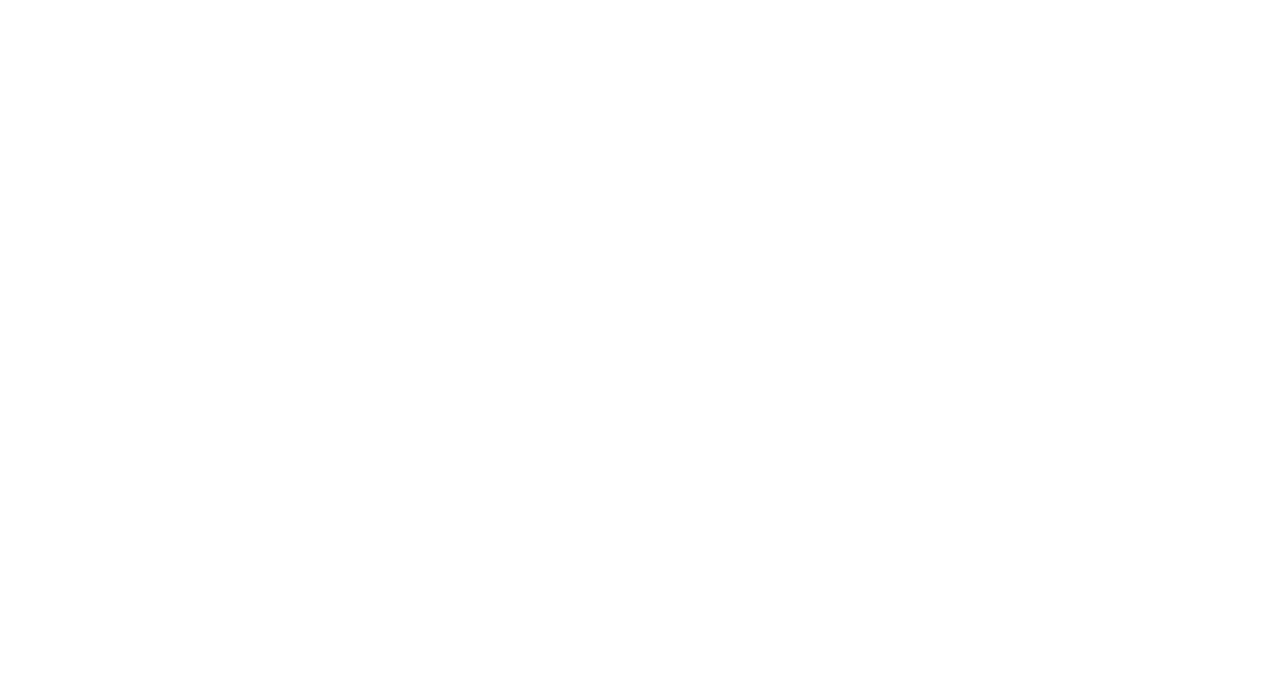
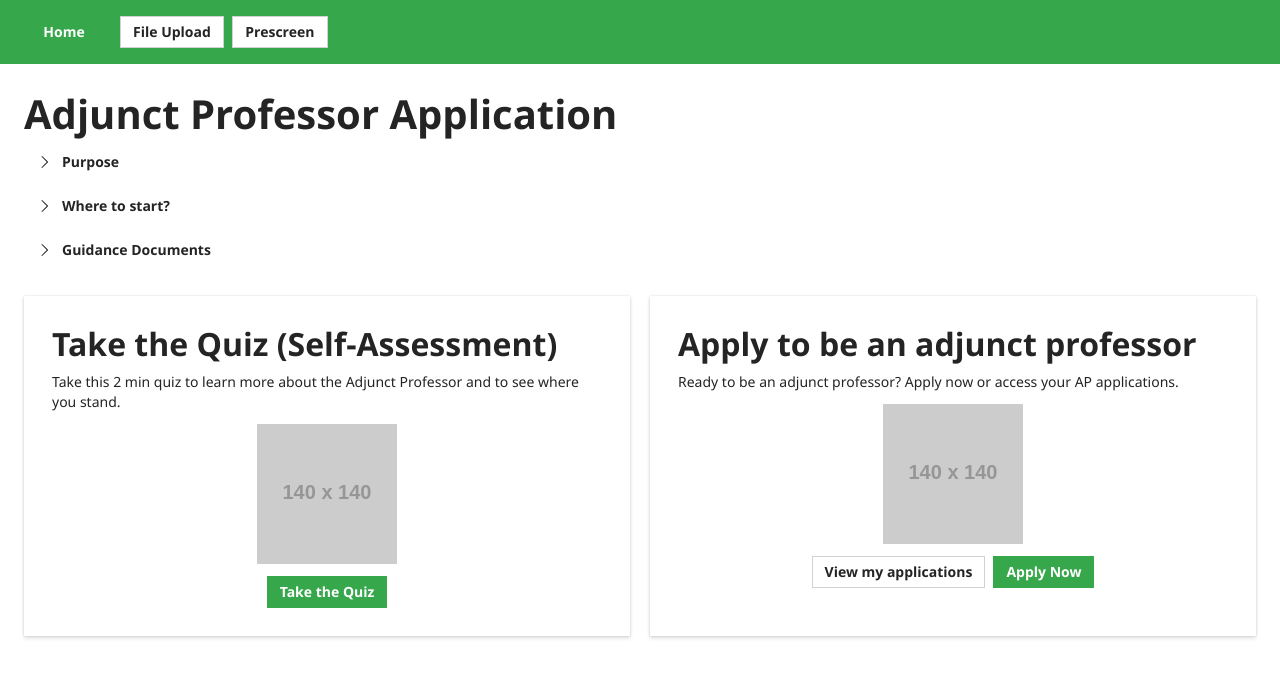
Before and after one commit to prasunakunasani/fluentuisms, a plain HTML site: page index.html in a window 1280 px wide. Drawn offline with Linux system fonts and the light colour scheme; the site is published under a folder, as on GitHub Pages, so addresses that start at the root find nothing; placeholder pictures from the web are drawn by us.

Commit message:
Update index.html

```diff
--- a/index.html
+++ b/index.html
@@ -1 +1 @@
-<!doctype html><html lang="en"><head><meta charset="utf-8"/><link rel="icon" href="/favicon.ico"/><meta name="viewport" content="width=device-width,initial-scale=1"/><title>Fluent UI Corrected Sample</title><script defer="defer" src="/static/js/main.9a697c72.js"></script><link href="/static/css/main.585ebdbb.css" rel="stylesheet"></head><body><div id="root"></div></body></html>
+<!doctype html><html lang="en"><head><meta charset="utf-8"/><link rel="icon" href="/favicon.ico"/><meta name="viewport" content="width=device-width,initial-scale=1"/><title>Fluent UI Corrected Sample</title><script defer="defer" src="main.9a697c72.js"></script><link href="main.585ebdbb.css" rel="stylesheet"></head><body><div id="root"></div></body></html>
```
